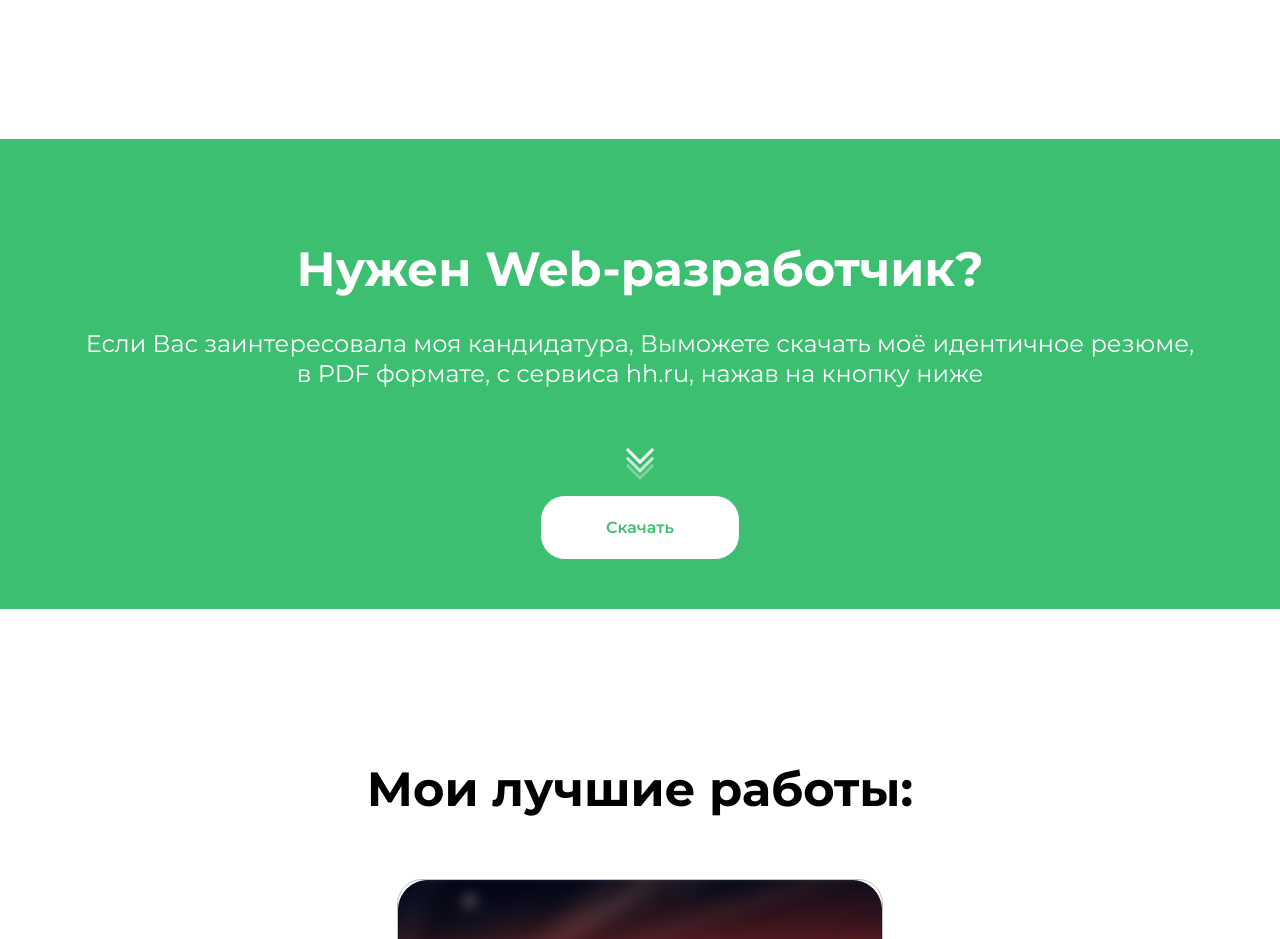
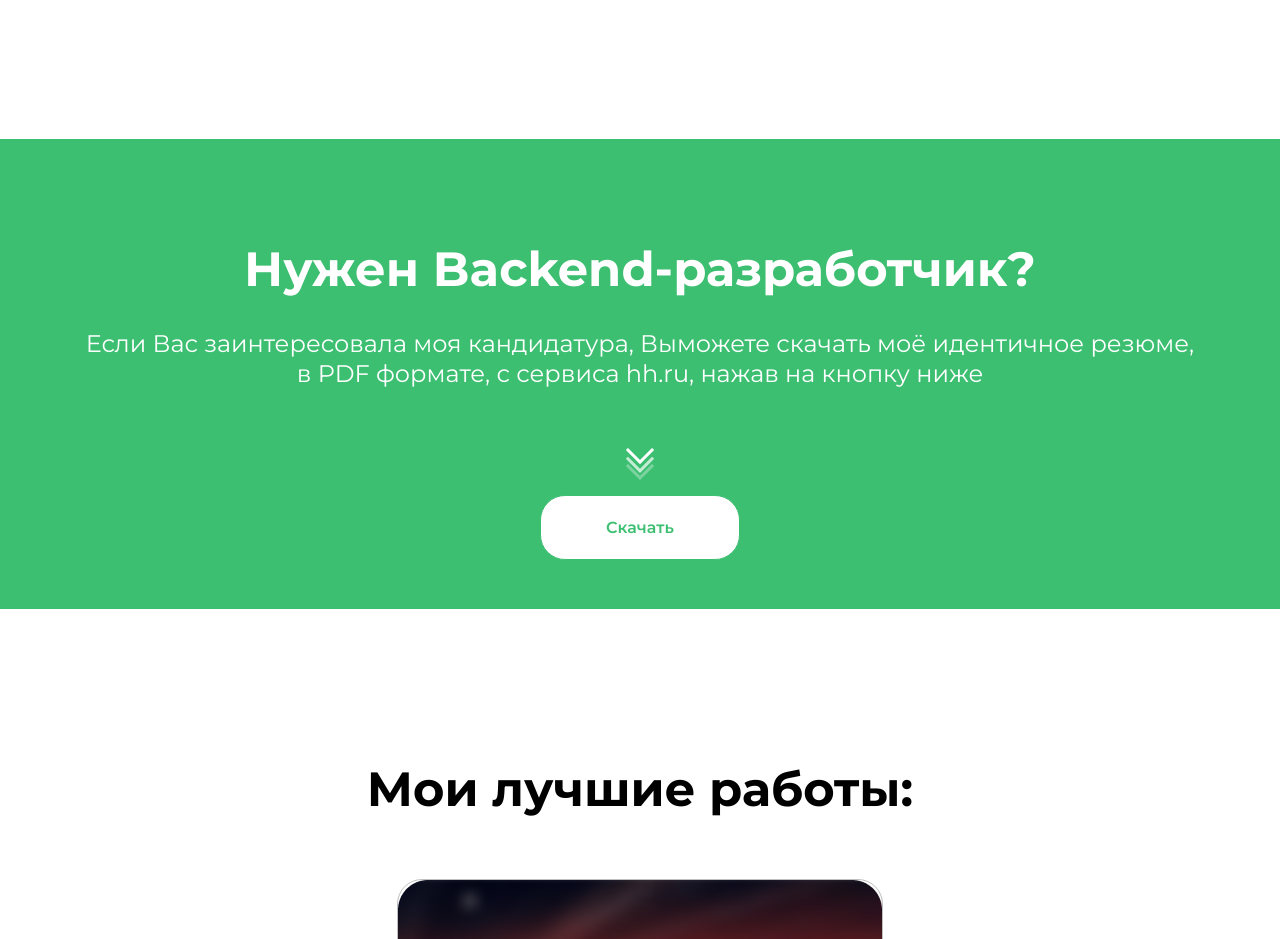
Before and after one commit to Jexelus/Portfolio.github.io, a plain HTML site: page index.html in a window 1280 px wide. Shown: the part 4440-5379 px from the top of the page. Drawn offline with Linux system fonts and the light colour scheme.

Commit message:
Update index.html

```diff
--- a/index.html
+++ b/index.html
@@ -113,7 +113,7 @@
 
 	<section class="developer__info">
 		<div class="developer__purrp-rectangle">
-			<div class="text-h2 deloper__info-h2">Нужен Web-разработчик?</div>
+			<div class="text-h2 deloper__info-h2">Нужен Backend-разработчик?</div>
 			<div class="text-h5 developer__info-h5">Если Вас заинтересовала моя кандидатура, Выможете скачать моё идентичное резюме,<br>в PDF формате, с сервиса hh.ru, нажав на кнопку ниже</div>
 			<div class="arrow-down">
 				<span></span>
```
